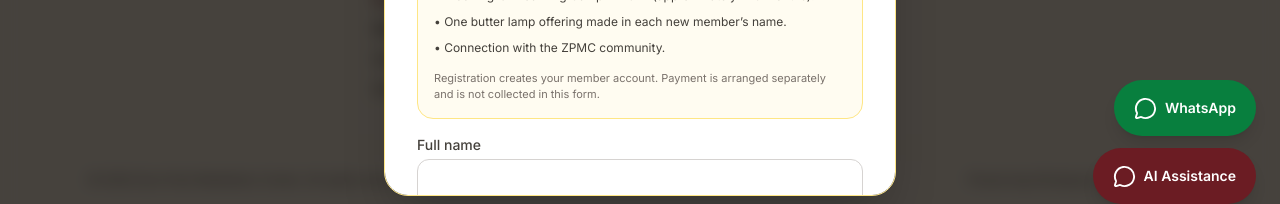
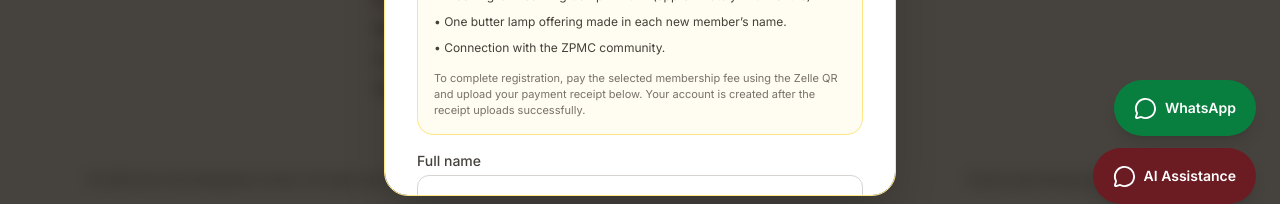
Before and after one commit to sherpaten/Zero-Point-Meditation-Center, a React (Vite) app in the folder zero-point-meditation/: page /membership-registration in a window 1280 px wide. Both pictures are taken after a click on the button "Join the community". Shown: the part 572-776 px from the top of the page. Built offline with nearby package versions, Linux system fonts and the light colour scheme; no server answers.

Commit message:
Clarify payment instructions in membership popup

```diff
--- a/zero-point-meditation/src/components/MembershipPrompt.jsx
+++ b/zero-point-meditation/src/components/MembershipPrompt.jsx
@@ -243,7 +243,7 @@ export default function MembershipPrompt({ open, onClose, initialName = '', init
                   <li>• One butter lamp offering made in each new member’s name.</li>
                   <li>• Connection with the ZPMC community.</li>
                 </ul>
-                <p className="mt-3 text-[11px] leading-4 text-stone-500">Registration creates your member account. Payment is arranged separately and is not collected in this form.</p>
+                <p className="mt-3 text-[11px] leading-4 text-stone-500">To complete registration, pay the selected membership fee using the Zelle QR and upload your payment receipt below. Your account is created after the receipt uploads successfully.</p>
               </section>
             )}
             {mode === 'signup' && <>
```
